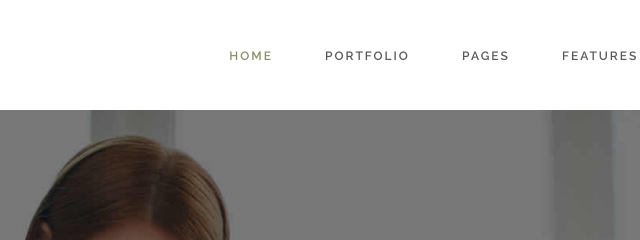
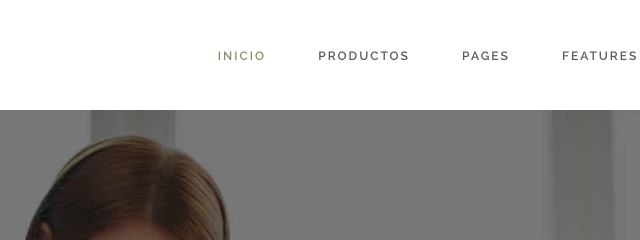
Before and after one commit to frako23/carlaplanificatuexito, a plain HTML site: page index.html in a window 1280 px wide. Shown: the top 240 px of the page, 308-948 px from the left. Drawn offline with Linux system fonts and the light colour scheme; files whose address does not match are found by name.

Commit message:
arregla el readme

```diff
--- a/index.html
+++ b/index.html
@@ -49,13 +49,13 @@
                         <div id="mobnav-btn"> </div>
                         <ul class="sf-menu">
                            <li class="current">
-                              <a href="index.html">Home</a>
+                              <a href="index.html">Inicio</a>
                            </li>
                            <li>
-                              <a href="#">Portfolio</a>
+                              <a href="#">Productos</a>
                            </li>
                            <li>
-                              <a href="#">Pages </a>
+                              <a href="#">Pages</a>
                            </li>
                            <li>
                               <a href="#">Features</a>
```
Also changed, not shown: 1 other file.
